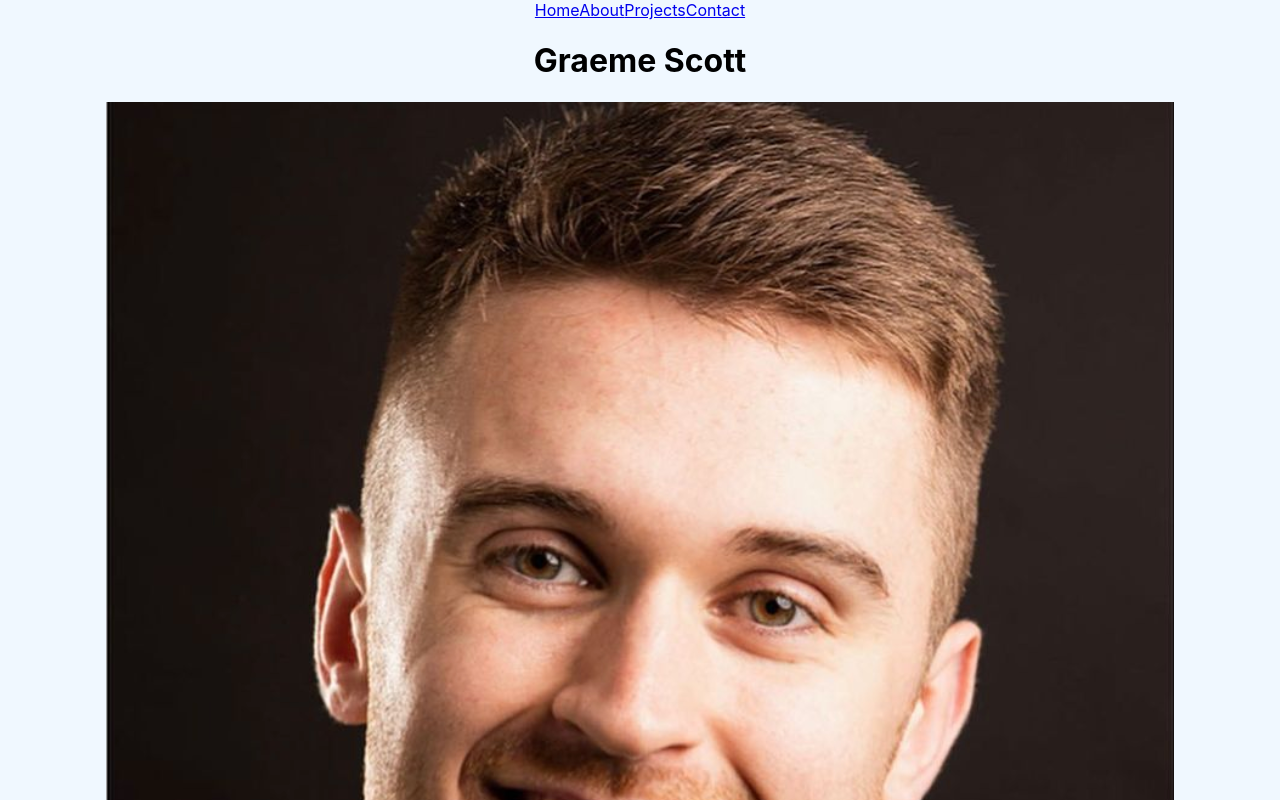
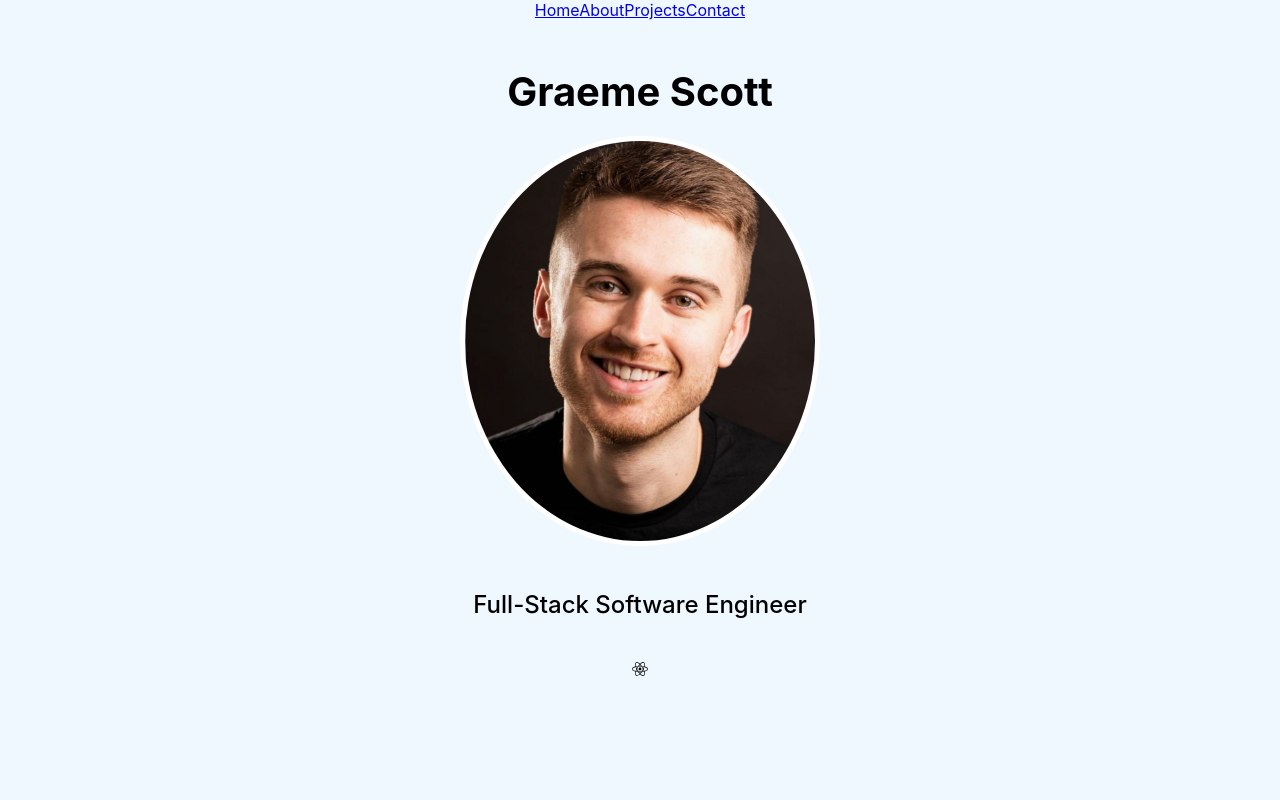
Before and after one commit to gramscott/Portfolio, a React (Create React App) app: page /about in a window 1280 px wide. Shown: the top 800 px of the page. Built offline with nearby package versions, Linux system fonts and the light colour scheme.

Commit message:
tech icons successfully connected

```diff
--- a/package.json
+++ b/package.json
@@ -4,6 +4,11 @@
   "homepage": "https://gramscott.github.io/portfolio",
   "private": true,
   "dependencies": {
+    "@fortawesome/fontawesome-svg-core": "^6.4.2",
+    "@fortawesome/free-brands-svg-icons": "^6.4.2",
+    "@fortawesome/free-regular-svg-icons": "^6.4.2",
+    "@fortawesome/free-solid-svg-icons": "^6.4.2",
+    "@fortawesome/react-fontawesome": "^0.2.0",
     "@testing-library/jest-dom": "^5.17.0",
     "@testing-library/react": "^13.4.0",
     "@testing-library/user-event": "^13.5.0",
--- a/src/components/HomeComponents/HomePic.css
+++ b/src/components/HomeComponents/HomePic.css
@@ -1,3 +1,41 @@
-.profile-pic {
-    width: 300px;
+.headshot {
+    width: 350px;
+    height: 400px;
+    border-radius: 50%;
+    border: 5px solid white;
+    margin: 0 auto;
+    display: block;
+    margin-bottom: 20px;
+    transition: all 0.3s ease-in-out;
 }
+
+:hover.headshot {
+    transform: scale(1.1);
+    transition: all 0.3s ease-in-out;
+}
+
+.name {
+    font-size: 2.5rem;
+    font-weight: 700;
+    text-align: center;
+    margin-bottom: 20px;
+}
+
+.job-title {
+    font-size: 1.5rem;
+    font-weight: 500;
+    text-align: center;
+    margin-bottom: 20px;
+}
+
+.container {
+    display: flex;
+    flex-direction: column;
+    justify-content: center;
+    align-items: center;
+}
+
+.container-style {
+    margin-top: 20px;
+    margin-bottom: 20px;
+}
--- a/src/components/HomeComponents/HomePic.js
+++ b/src/components/HomeComponents/HomePic.js
@@ -1,19 +1,20 @@
-import React from 'react'
+import React from 'react';
+import './HomePic.css';
 
 const HomePic = () => {
+  return (
+    <div className='container container-style'>
+      <h1 className='name'> Graeme Scott</h1>
+      <div>
+        <img
+          src="./images/Headshot.png"
+          alt="Graeme Scott"
+          className='headshot'
+        />
+      </div>
+      <h3 className='job-title'>Full-Stack Software Engineer</h3>
+    </div>
+  );
+};
 
-  return (
-
-    <div>
-    <h1>Graeme Scott</h1>
-    <img src="../images/Headshot.png"
-     alt="Graeme Scott"
-      className='img-fluid profile-pic'
-      />
-    <h3>Full Stack Software Engineer</h3>
-    </div>
-
-  )
-}
-
-export default HomePic
+export default HomePic;
--- /dev/null
+++ b/src/components/HomeComponents/TechIcons.js
@@ -0,0 +1,18 @@
+import React from 'react';
+import { FontAwesomeIcon } from '@fortawesome/react-fontawesome';
+import {
+  faReact,
+} from '@fortawesome/free-brands-svg-icons';
+
+const TechIcons = () => {
+
+  return (
+
+    <div>
+    <FontAwesomeIcon icon={faReact}/>
+    </div>
+  )
+
+}
+
+export default TechIcons
--- a/src/containers/HomeContainer.js
+++ b/src/containers/HomeContainer.js
@@ -1,10 +1,15 @@
 import React from 'react'
 import HomePic from '../components/HomeComponents/HomePic'
+import TechIcons from '../components/HomeComponents/TechIcons'
 
 
 const HomeContainer = () => {
   return (
+    <div>
     <HomePic/>
+    <TechIcons/>
+    </div>
+
   )
 }
 
```
Also changed, not shown: src/components/HomeComponents/TechIcon.css (added), 1 other file (tests, documents, lock files or other folders).
